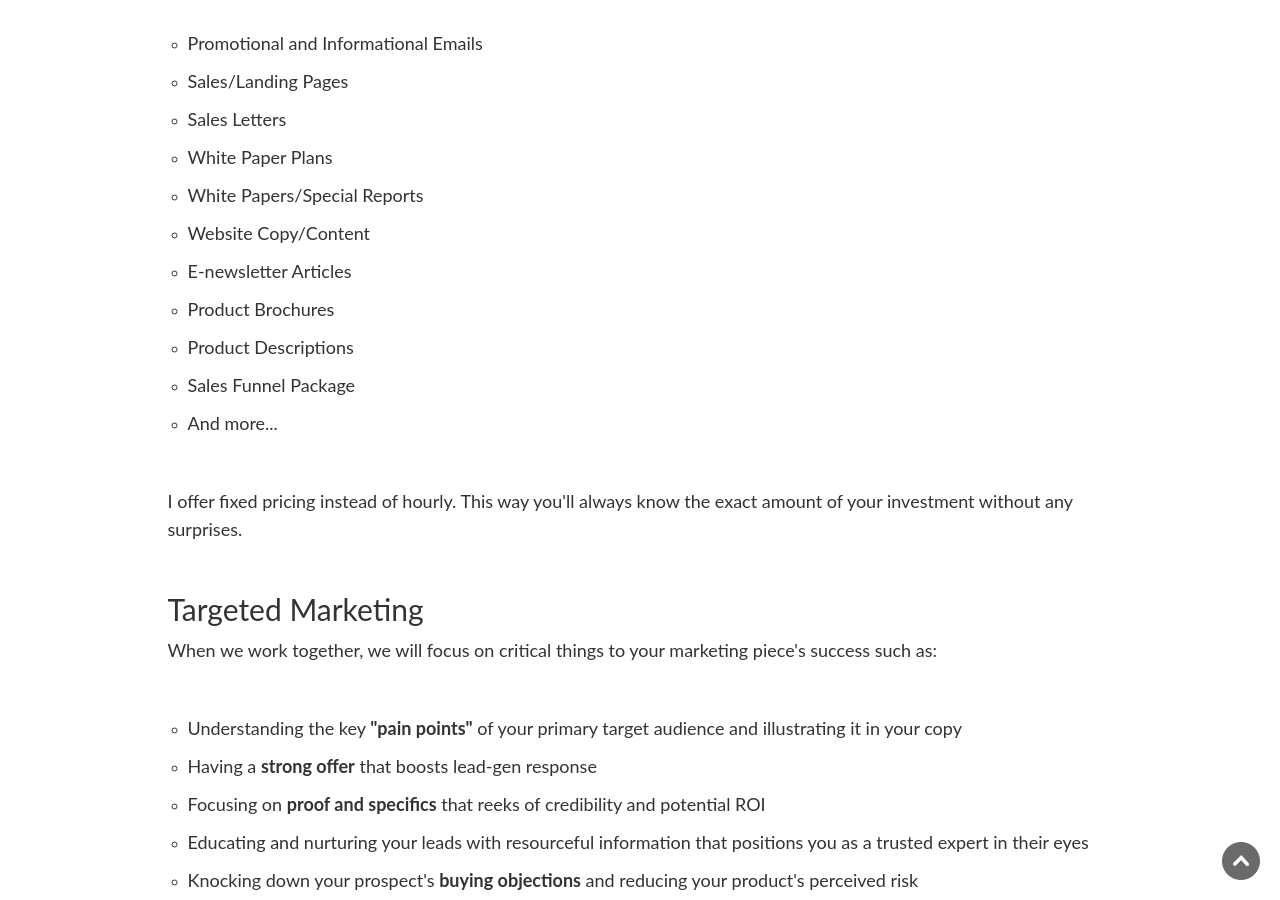
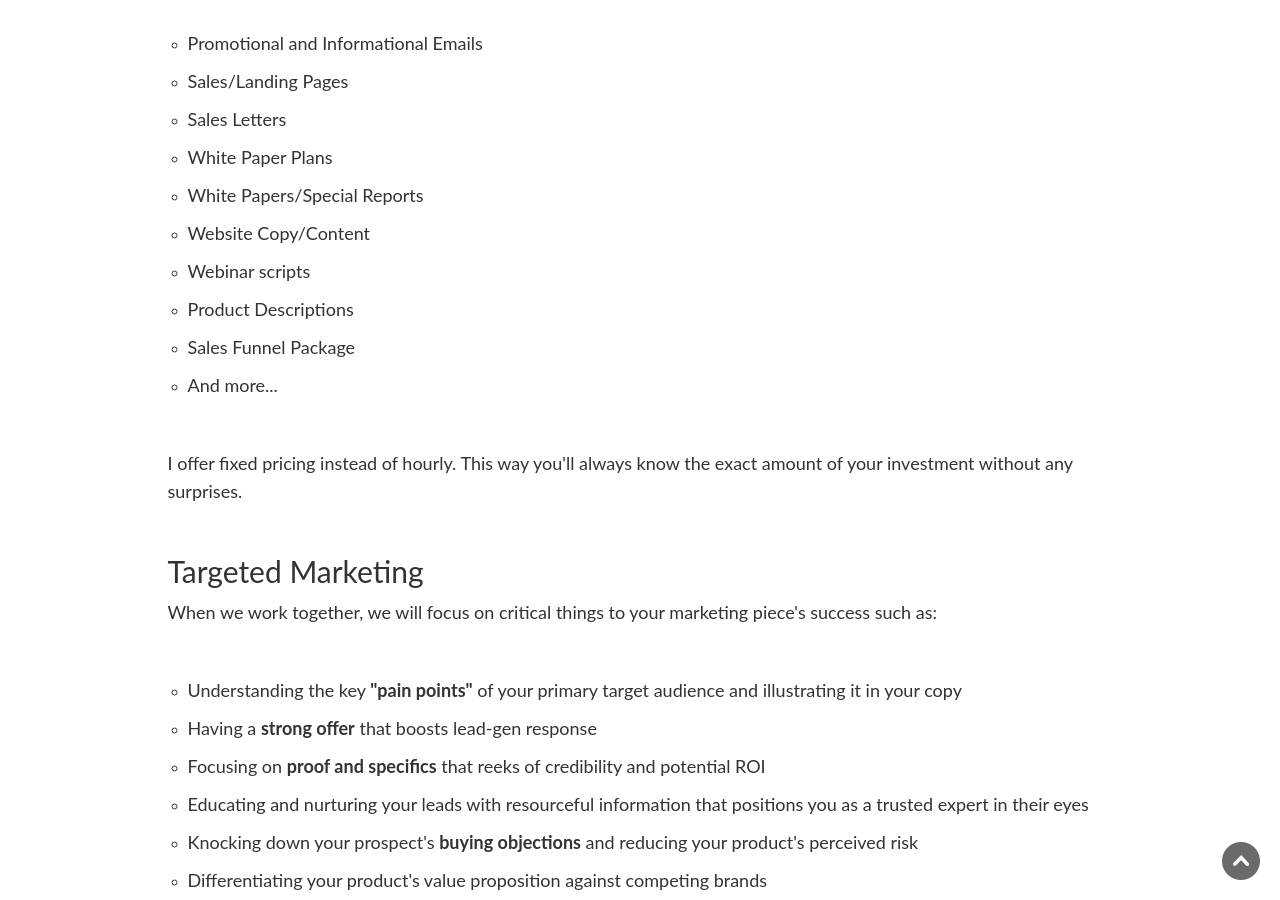
Before and after one commit to jadlaocopy/jadlaocopy.github.io, a Jekyll site: the page built from services.html, in a window 1280 px wide and 900 px high, scrolled down 529 px. Built offline with Jekyll 4.4.1, drawn with Linux system fonts in a browser that asks for light colours; nearby versions of some CDN libraries; some web fonts are replaced; comment, search, counter and statistics services are not loaded.

Commit message:
edited services

```diff
--- a/services.html
+++ b/services.html
@@ -33,8 +33,7 @@
                 <li><p>White Paper Plans</p></li>
                 <li><p>White Papers/Special Reports</p></li>
                 <li><p>Website Copy/Content</p></li>
-                <li><p>E-newsletter Articles</p></li>
-                <li><p>Product Brochures</p></li>
+                <li><p>Webinar scripts</p></li>
                 <li><p>Product Descriptions</p></li>
                 <li><p>Sales Funnel Package</p></li>
                 <li><p>And more...</p></li>
```
